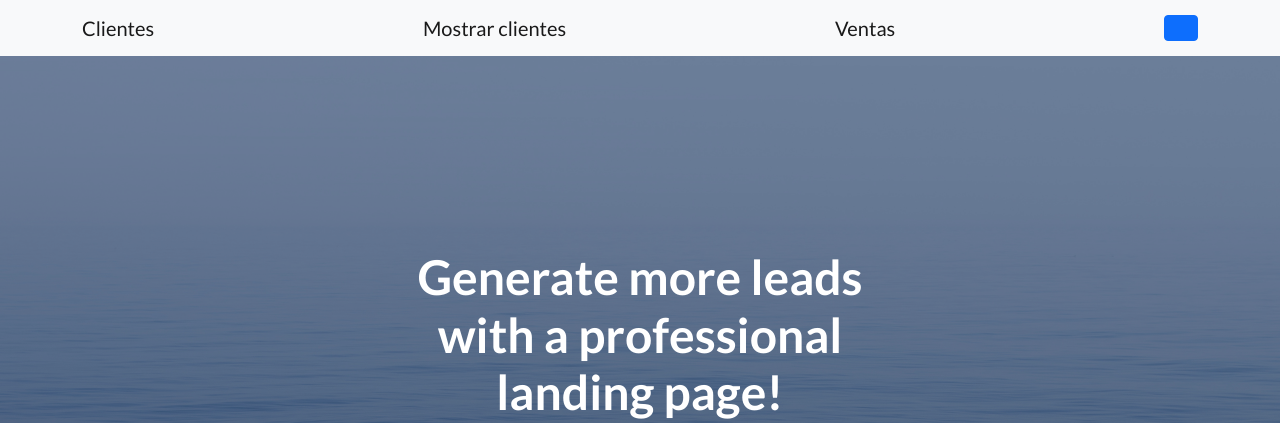
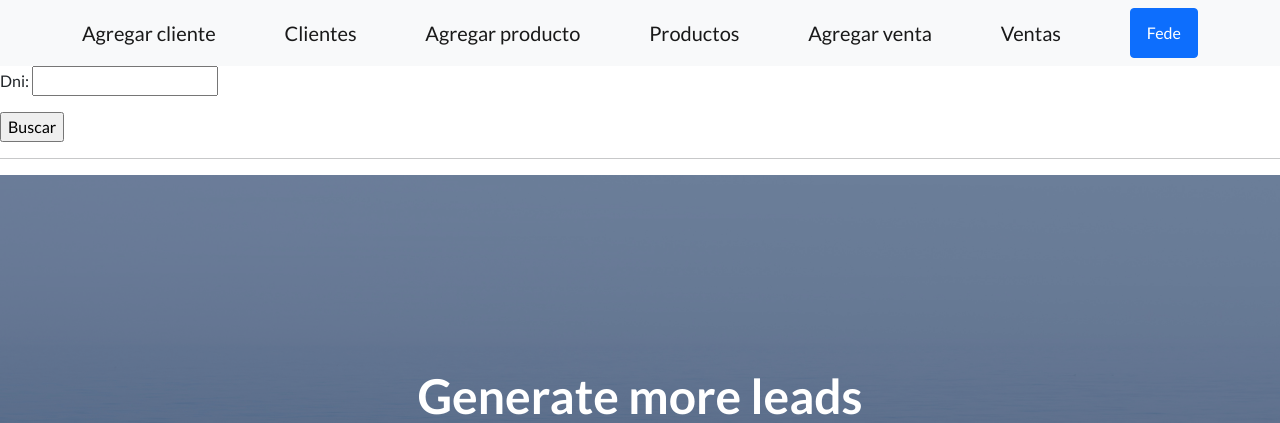
Before and after one commit to Fedemass1/Python_3ra_entrega, a Django app: page /app/mostrar_clientes/ in a window 1280 px wide. Shown: the top 423 px of the page. Run offline with Django 4.2, Linux system fonts and the light colour scheme; data that the repository does not hold is empty; some libraries are stand-ins or nearby versions.

Commit message:
Tercera entrega CLIENTES

```diff
--- a/App/forms.py
+++ b/App/forms.py
@@ -5,3 +5,19 @@ class ClienteForm(forms.Form):
     nombre = forms.CharField(max_length=30)
     dni = forms.CharField(max_length=10)
     email = forms.EmailField()
+
+
+class ProductoForm(forms.Form):
+    id_producto = forms.CharField(max_length=10)
+    nombre_producto = forms.CharField(max_length=50)
+    precio_venta = forms.IntegerField()
+
+
+class VentaForm(forms.Form):
+    dni = forms.CharField(max_length=10)
+    nombre_producto = forms.CharField(max_length=50)
+    cantidad_vendida = forms.IntegerField()
+
+
+class BuscarClienteForm(forms.Form):
+    dni = forms.CharField()
--- a/App/models.py
+++ b/App/models.py
@@ -15,5 +15,5 @@ class Producto(models.Model):
 
 class Venta(models.Model):
     dni = models.CharField(max_length=10)
-    id_producto = models.CharField(max_length=10)
-    cantidad_vendida = models.IntegerField(5)
+    nombre_producto = models.CharField(max_length=50)
+    cantidad_vendida = models.IntegerField()
--- a/App/urls.py
+++ b/App/urls.py
@@ -1,9 +1,17 @@
 from django.urls import path
-from App.views import show_html, agregar_cliente_form, mostrar_clientes
+from App.views import (show_html, agregar_cliente_form, mostrar_clientes,
+                       agregar_producto_form, mostrar_productos, agregar_venta_form,
+                       mostrar_ventas, buscar_cliente)
 
 urlpatterns = [
     path('show/', show_html),
     path('clientes/', agregar_cliente_form),
     path('mostrar_clientes/', mostrar_clientes),
+    path('productos/', agregar_producto_form),
+    path('mostrar_productos/', mostrar_productos),
+    path('ventas/', agregar_venta_form),
+    path('mostrar_ventas/', mostrar_ventas),
+    path('buscar_cliente/', buscar_cliente),
+
 
 ]
--- a/App/views.py
+++ b/App/views.py
@@ -1,6 +1,7 @@
 from django.shortcuts import render, redirect
 from App.models import Cliente, Producto, Venta
-from App.forms import ClienteForm
+from App.forms import (ClienteForm, ProductoForm, VentaForm,
+                       BuscarClienteForm)
 
 
 def show_html(request):
@@ -14,6 +15,7 @@ def mostrar_clientes(request):
     clientes = Cliente.objects.all()
     contexto = {
         "clientes": clientes,
+        "form": BuscarClienteForm,
     }
 
     return render(request, "App/mostrar_clientes.html", contexto)
@@ -31,8 +33,81 @@ def agregar_cliente_form(request):
         if cliente.is_valid():
             informacion = cliente.cleaned_data
 
-            cliente_crear = Cliente(nombre=informacion["nombre"], dni=informacion["dni"], email=informacion["email"])
+            cliente_crear = Cliente(nombre=informacion["nombre"], dni=informacion["dni"],
+                                    email=informacion["email"])
             cliente_crear.save()
-            return redirect("/app/mostrar_clientes")
 
-    return render(request, "App/agregar_cliente.html", contexto)
+            return redirect("/app/mostrar")
+
+    return render(request, "App/agregar.html", contexto)
+
+
+def agregar_producto_form(request):
+    producto = ProductoForm
+    contexto = {
+        "form": producto
+    }
+
+    if request.method == "POST":
+        producto = ProductoForm(request.POST)
+
+        if producto.is_valid():
+            informacion = producto.cleaned_data
+
+            producto_crear = Producto(id_producto=informacion["id_producto"],
+                                      nombre_producto=informacion["nombre_producto"],
+                                      precio_venta=informacion["precio_venta"])
+
+            producto_crear.save()
+            return redirect("/app/mostrar_productos")
+
+    return render(request, "App/agregar.html", contexto)
+
+
+def mostrar_productos(request):
+    productos = Producto.objects.all()
+    contexto = {
+        "productos": productos,
+    }
+    return render(request, "App/mostrar_productos.html", contexto)
+
+
+def agregar_venta_form(request):
+    venta = VentaForm
+    contexto = {
+        "form": venta
+    }
+
+    if request.method == "POST":
+        venta = VentaForm(request.POST)
+
+        if venta.is_valid():
+            informacion = venta.cleaned_data
+
+            venta_crear = Venta(dni=informacion["dni"], nombre_producto=informacion["nombre_producto"],
+                                cantidad_vendida=informacion["cantidad_vendida"])
+
+            venta_crear.save()
+            return redirect("/app/mostrar_ventas")
+
+    return render(request, "App/agregar.html", contexto)
+
+
+def mostrar_ventas(request):
+    ventas = Venta.objects.all()
+    contexto = {
+        "ventas": ventas,
+
+    }
+    return render(request, "App/mostrar_ventas.html", contexto)
+
+
+def buscar_cliente(request):
+    dni = request.GET["dni"]
+    clientes = Cliente.objects.filter(dni__icontains=dni)
+
+    contexto = {
+        "clientes": clientes,
+        "form": BuscarClienteForm,
+    }
+    return render(request, "App/mostrar_clientes.html", contexto)
--- a/templates/App/agregar_cliente.html
+++ b/templates/App/agregar.html
@@ -1,9 +1,9 @@
-{#Creo el formulario desde HTML.#}
-
 {%  extends 'base.html'  %}
 
 {% block cambio %}
+
     <form action="" method="POST">
+
         {% csrf_token %}
 
         {{ form.as_p }}
--- a/templates/App/mostrar_clientes.html
+++ b/templates/App/mostrar_clientes.html
@@ -1,15 +1,38 @@
 {% extends 'base.html' %}
 
 {% block cambio %}
+
+    <div>
+
+        <form action="/app/buscar_cliente" method="GET">
+
+            {{ form.as_p }}
+
+            <input type="submit" value="Buscar">
+        </form>
+    </div>
 
     {% for cliente in clientes %}
         <h2> {{ cliente.nombre }} </h2>
         <p class="lead mb-0">
             Numero de documento: {{ cliente.dni }}
-            <p class="lead mb-0">
+        <p class="lead mb-0">
             Correo electrónico: {{ cliente.email }}
         </p>
-        <hr>
     {% endfor %}
 
+
+
+    {% for producto in productos %}
+        <h2> {{ producto.nombre_producto }} </h2>
+        <p class="lead mb-0">
+            ID producto: {{ producto.id_producto }}
+        <p class="lead mb-0">
+            Precio de venta: {{ producto.precio_venta }}
+        </p>
+    {% endfor %}
+
+    <hr>
+
+
 {% endblock %}
--- a/templates/base/navigation.html
+++ b/templates/base/navigation.html
@@ -1,8 +1,11 @@
 <nav class="navbar navbar-light bg-light static-top">
             <div class="container">
-                <a class="navbar-brand" href="/app/clientes">Clientes</a>
-                <a class="navbar-brand" href="/app/mostrar_clientes">Mostrar clientes</a>
-                <a class="navbar-brand" href="/app/curso">Ventas</a>
-                <a class="btn btn-primary" href="#signup">{{ nombre }}</a>
+                <a class="navbar-brand" href="/app/clientes">Agregar cliente</a>
+                <a class="navbar-brand" href="/app/mostrar_clientes">Clientes</a>
+                <a class="navbar-brand" href="/app/productos">Agregar producto</a>
+                <a class="navbar-brand" href="/app/mostrar_productos">Productos</a>
+                <a class="navbar-brand" href="/app/ventas">Agregar venta</a>
+                <a class="navbar-brand" href="/app/mostrar_ventas">Ventas</a>
+                <a class="btn btn-primary" href="#signup">Fede</a>
             </div>
         </nav>
```
Also changed, not shown: templates/App/mostrar_productos.html (added, +19 -0 lines), templates/App/mostrar_ventas.html (added, +17 -0 lines), App/migrations/0001_initial.py (deleted), App/migrations/0002_alter_cliente_dni_alter_cliente_email_and_more.py (deleted), templates/App/agregar_venta.html (deleted).
